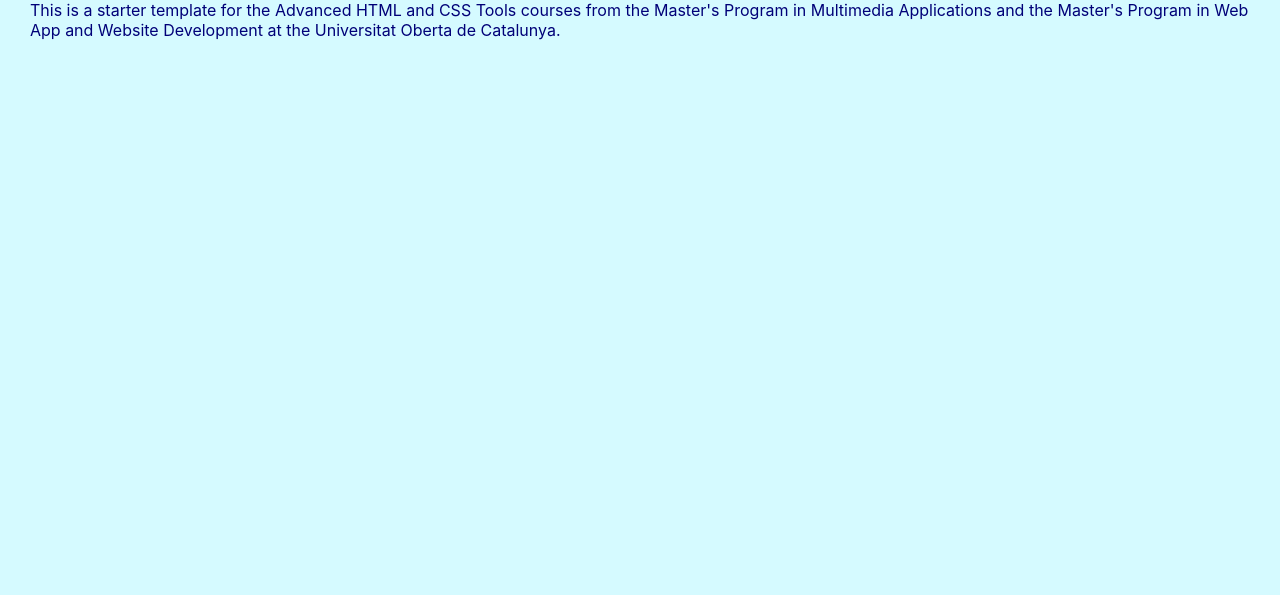
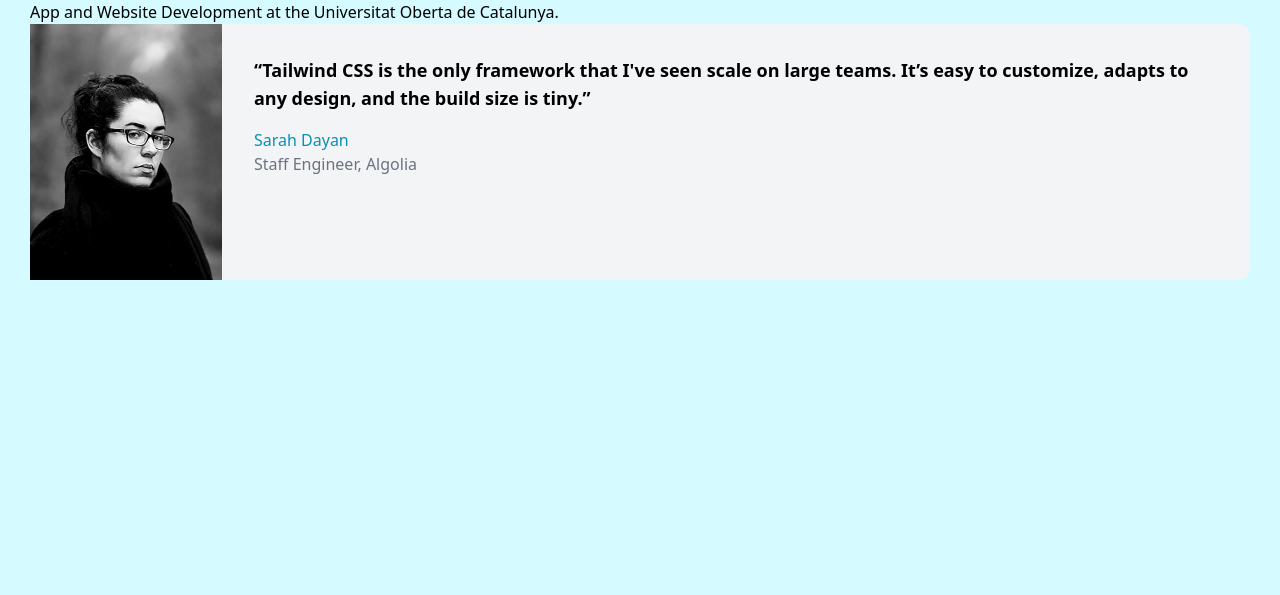
Before and after one commit to jmartorellma/atomiccsspac3, a website built with Parcel: page src/index.html in a window 1280 px wide. Shown: the part 205-800 px from the top of the page. Built offline with nearby package versions, Linux system fonts and the light colour scheme; some packages are replaced by stand-ins of ours.

Commit message:
Tailwind

```diff
--- a/package.json
+++ b/package.json
@@ -29,6 +29,7 @@
     "@babel/cli": "^7.11.6",
     "@babel/core": "^7.11.6",
     "@babel/preset-env": "^7.11.5",
+    "@tailwindcss/postcss7-compat": "^2.0.2",
     "npm-run-all": "^4.1.5",
     "parcel-bundler": "^1.12.4",
     "parcel-plugin-imagemin": "^4.0.1",
@@ -41,7 +42,8 @@
     "stylelint-config-standard": "^20.0.0",
     "stylelint-declaration-block-no-ignored-properties": "^2.3.0",
     "stylelint-order": "^4.1.0",
-    "stylelint-scss": "^3.18.0"
+    "stylelint-scss": "^3.18.0",
+    "tailwindcss": "npm:@tailwindcss/postcss7-compat@^2.0.2"
   },
   "dependencies": {}
 }
--- a/postcss.config.js
+++ b/postcss.config.js
@@ -1,5 +1,6 @@
 module.exports = {
   plugins: [
+    require("tailwindcss")("./tailwind.config.js"),
     require("autoprefixer")(),
     require("postcss-clean")(),
     require("postcss-preset-env")({
--- a/src/assets/styles/layouts/_home.scss
+++ b/src/assets/styles/layouts/_home.scss
@@ -1,6 +1,6 @@
 body {
-  font-family: $font-family-sans-serif;
-  color: $uoc-corporate;
+  //font-family: $font-family-sans-serif;
+  //color: $uoc-corporate;
   background-color: $uoc-bg;
   margin: 0;
   padding: 30px;
--- a/src/assets/styles/main.scss
+++ b/src/assets/styles/main.scss
@@ -1,3 +1,6 @@
+@tailwind base;
+@tailwind components;
+
 /**
  * Import variables
  */
@@ -20,6 +23,9 @@
 
 @import "layouts/home";
 
+
+@tailwind utilities;
+
 /**
  * Do NOT include anything else in this file!
  */
--- a/src/index.html
+++ b/src/index.html
@@ -17,6 +17,27 @@
       Catalunya.
     </p>
 
+    <figure class="md:flex bg-gray-100 rounded-xl p-8 md:p-0">
+      <img class="w-32 h-32 md:w-48 md:h-auto md:rounded-none rounded-full mx-auto" src="./assets/images/sarah-dayan.jpg" alt="" width="384" height="512">
+      <div class="pt-6 md:p-8 text-center md:text-left space-y-4">
+        <blockquote>
+          <p class="text-lg font-semibold">
+            “Tailwind CSS is the only framework that I've seen scale
+            on large teams. It’s easy to customize, adapts to any design,
+            and the build size is tiny.”
+          </p>
+        </blockquote>
+        <figcaption class="font-medium">
+          <div class="text-cyan-600">
+            Sarah Dayan
+          </div>
+          <div class="text-gray-500">
+            Staff Engineer, Algolia
+          </div>
+        </figcaption>
+      </div>
+    </figure>
+
     <script src="./assets/scripts/main.js"></script><!-- do not remove this line! -->
   </body>
 </html>
--- /dev/null
+++ b/tailwind.config.js
@@ -0,0 +1,17 @@
+const colors = require('tailwindcss/colors')
+
+module.exports = {
+  purge: [],
+  darkMode: false, // or 'media' or 'class'
+  theme: {
+    extend: {
+      colors: {
+        cyan: colors.cyan
+      }
+    },
+  },
+  variants: {
+    extend: {},
+  },
+  plugins: [],
+}
```
Also changed, not shown: src/assets/images/sarah-dayan.jpg (added), 1 other file.
